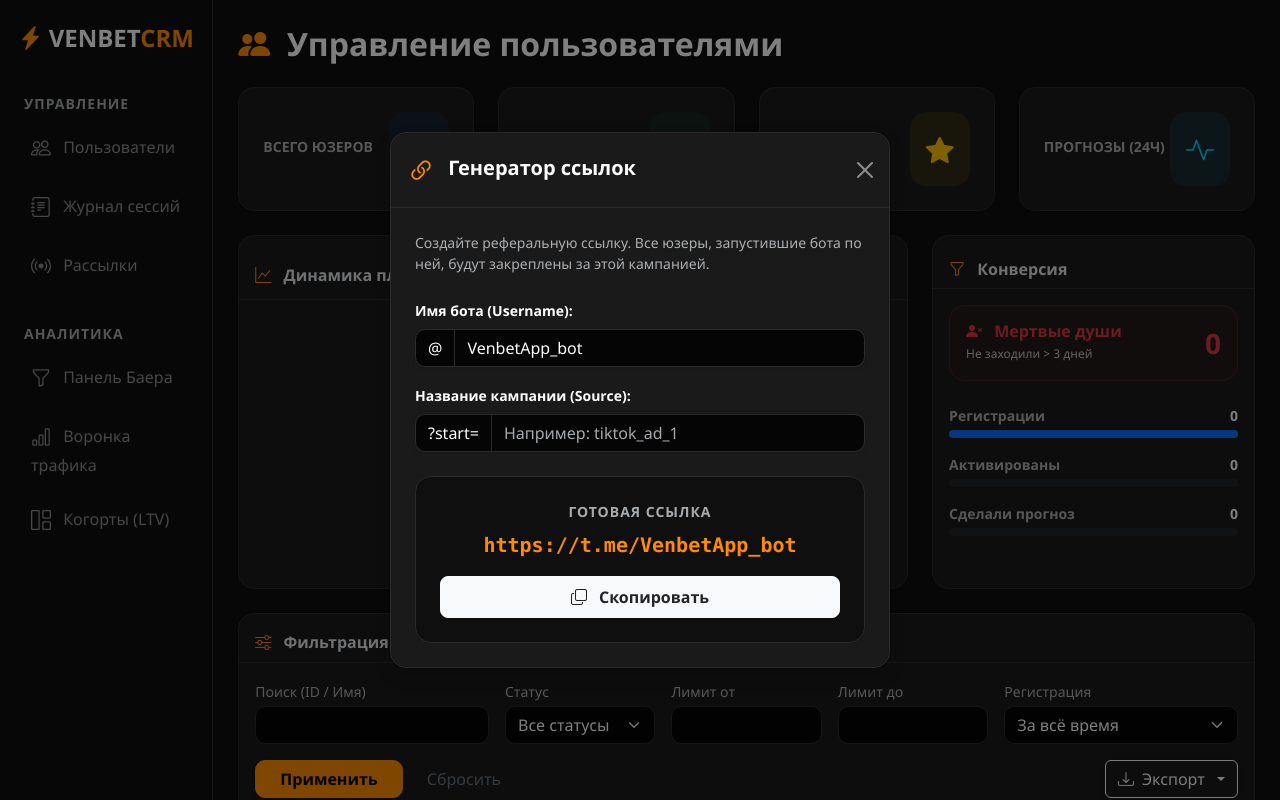
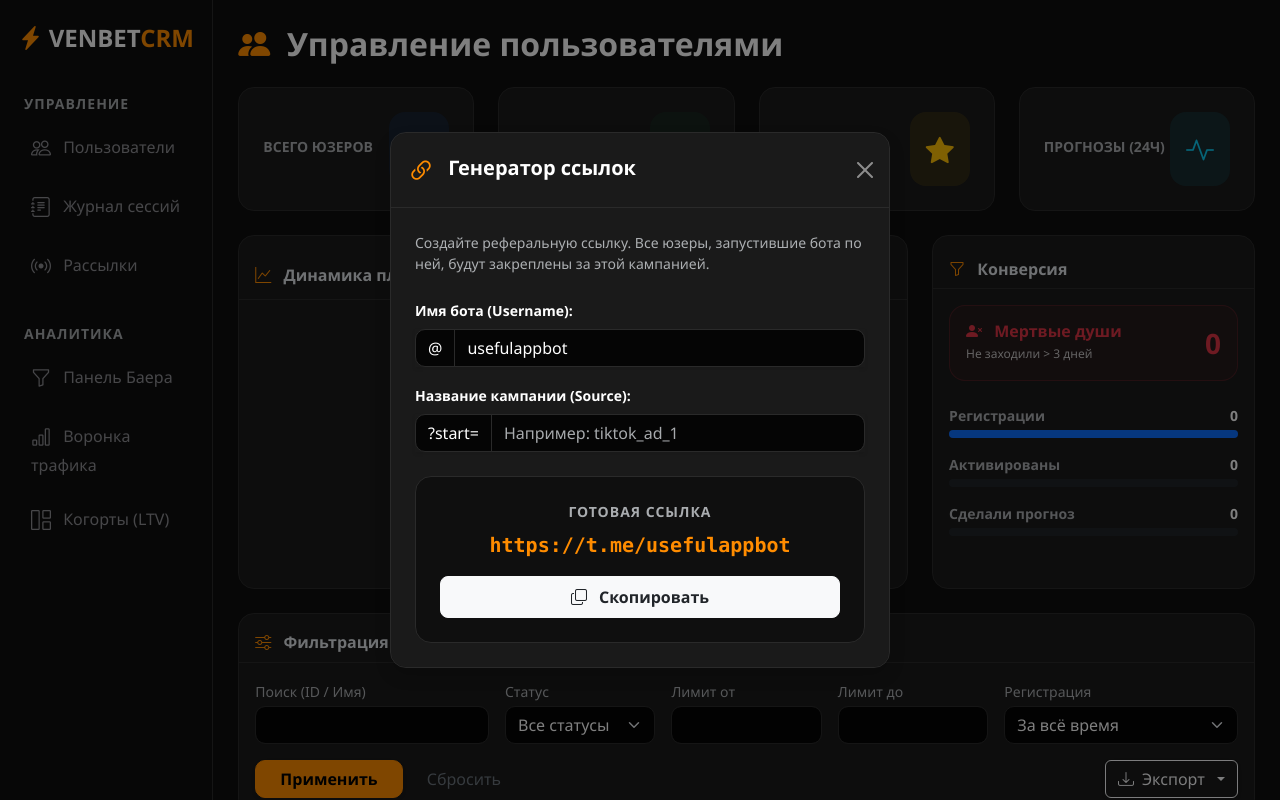
Before and after one commit to winmatrix09614/VenbetappBack, a FastAPI app: template templates/users.html in a window 1280 px wide, after a click on "Генератор UTM". Run offline with FastAPI, Linux system fonts and the light colour scheme; the template is opened without the code that fills it, so the values that code supplies are empty; parts of the project's set-up code (start-up, migrations or seed data) failed here and were passed over.

Commit message:
new backend 23

```diff
--- a/templates/users.html
+++ b/templates/users.html
@@ -417,7 +417,7 @@
         <label class="form-label fw-bold small text-white">Имя бота (Username):</label>
         <div class="input-group mb-3 shadow-sm">
             <span class="input-group-text border-secondary-subtle" style="background: var(--venbet-bg);">@</span>
-            <input type="text" id="botUsername" class="form-control" placeholder="your_bot_username" value="VenbetApp_bot">
+            <input type="text" id="botUsername" class="form-control" placeholder="your_bot_username" value="usefulappbot" oninput="generateLink()">
         </div>
 
         <label class="form-label fw-bold small text-white">Название кампании (Source):</label>
@@ -428,7 +428,7 @@
 
         <div class="p-4 rounded-4 text-center border" style="background-color: var(--venbet-bg); border-color: var(--venbet-border) !important;">
             <div class="small text-muted mb-2 text-uppercase fw-bold" style="letter-spacing: 1px;">Готовая ссылка</div>
-            <code id="resultLink" class="fs-5 text-primary fw-bold d-block mb-3" style="word-break: break-all;">https://t.me/VenbetApp_bot</code>
+            <code id="resultLink" class="fs-5 text-primary fw-bold d-block mb-3" style="word-break: break-all;">https://t.me/usefulappbot</code>
             <button class="btn btn-light w-100 fw-bold rounded-3 py-2 text-dark" onclick="copyLink()">
                 <i class="bi bi-copy me-2"></i> Скопировать
             </button>
```
